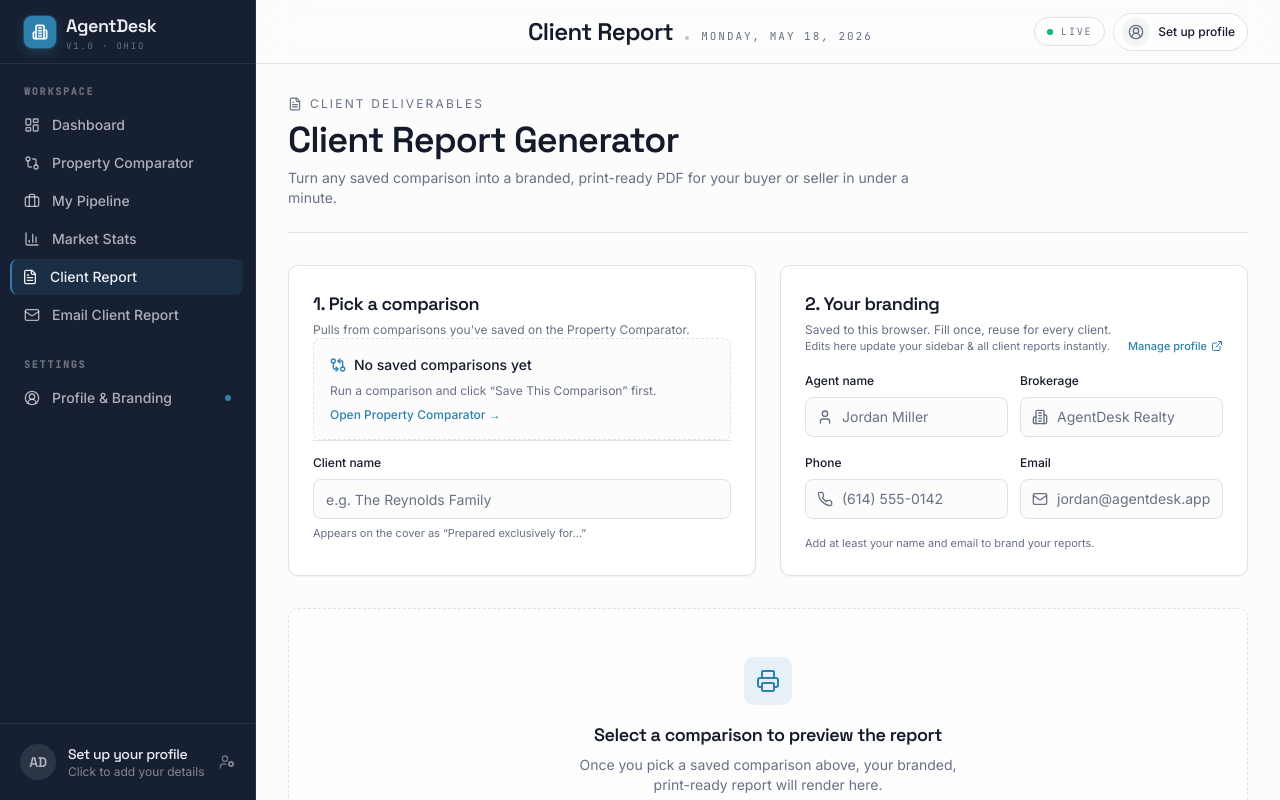
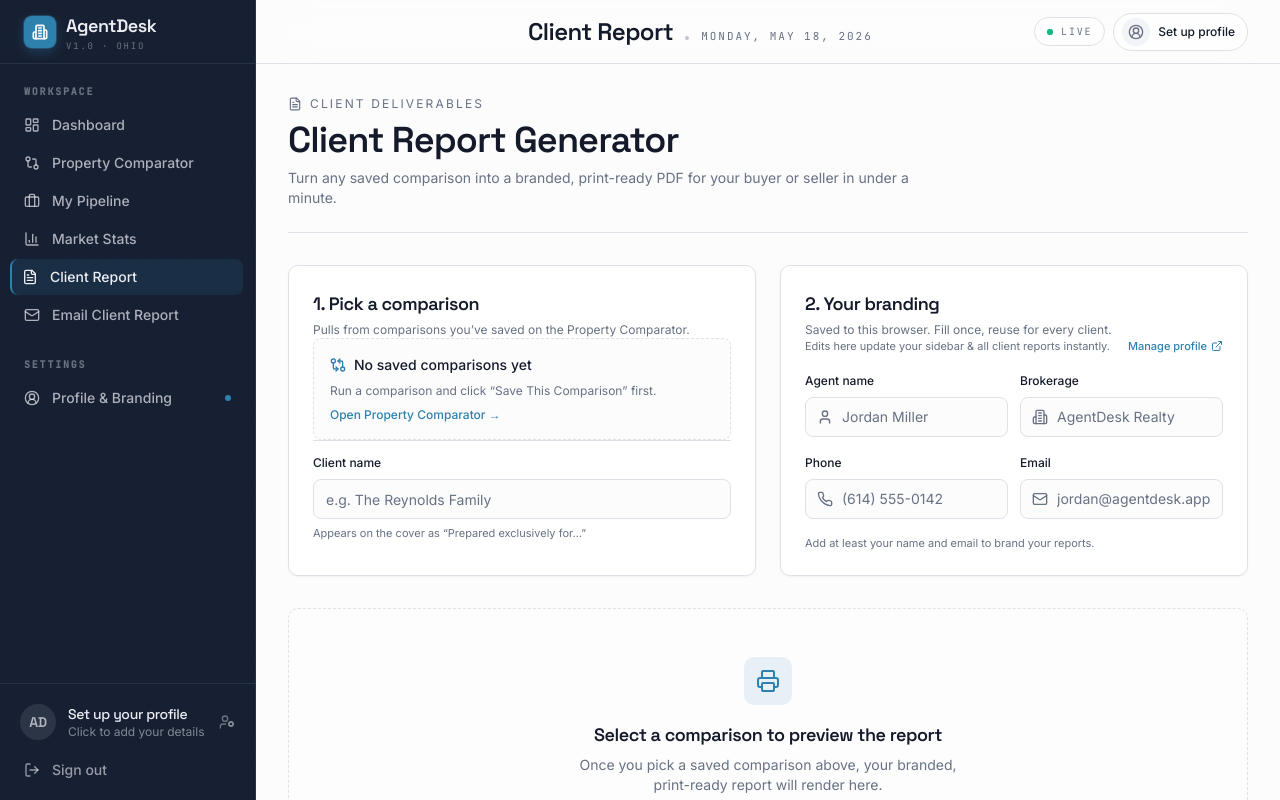
Before and after one commit to puterbuagh/real-estate-agent-tool-a28653, a Next.js app: page /client-report in a window 1280 px wide. Built offline with nearby package versions, Linux system fonts and the light colour scheme.

Commit message:
Update from Colable — 2026-05-19T22:20:03.138Z

```diff
--- a/components/layout/Sidebar.tsx
+++ b/components/layout/Sidebar.tsx
@@ -1,7 +1,8 @@
 "use client";
 
 import Link from "next/link";
-import { usePathname } from "next/navigation";
+import { usePathname, useRouter } from "next/navigation";
+import { useCallback, useState } from "react";
 import {
   LayoutDashboard,
   GitCompare,
@@ -13,9 +14,11 @@ import {
   Building2,
   UserCog,
   UserCircle2,
+  LogOut,
 } from "lucide-react";
 import { cn } from "@/lib/utils";
 import { useAgentBranding } from "@/context/AgentBrandingContext";
+import { createSupabaseBrowserClient } from "@/lib/supabase/client";
 
 interface SidebarProps {
   mobileOpen: boolean;
@@ -37,7 +40,9 @@ const settingsItems = [
 
 function Sidebar({ mobileOpen, onClose }: SidebarProps) {
   const pathname = usePathname();
+  const router = useRouter();
   const { branding, initials, isConfigured } = useAgentBranding();
+  const [signingOut, setSigningOut] = useState(false);
 
   const isProfileActive = pathname.startsWith("/profile");
 
@@ -53,6 +58,24 @@ function Sidebar({ mobileOpen, onClose }: SidebarProps) {
     }
     return "Realtor®";
   })();
+
+  const handleSignOut = useCallback(async () => {
+    if (signingOut) return;
+    setSigningOut(true);
+    try {
+      const supabase = createSupabaseBrowserClient();
+      await supabase.auth.signOut();
+    } catch {
+      // ignore — still redirect to /login
+    }
+    try {
+      window.localStorage.removeItem("agentdesk:agent-branding:v1");
+    } catch {
+      // ignore
+    }
+    router.replace("/login");
+    router.refresh();
+  }, [router, signingOut]);
 
   return (
     <>
@@ -166,7 +189,7 @@ function Sidebar({ mobileOpen, onClose }: SidebarProps) {
           </ul>
         </nav>
 
-        <div className="relative z-10 border-t border-sidebar-border p-3 shrink-0">
+        <div className="relative z-10 border-t border-sidebar-border p-3 shrink-0 space-y-1">
           <Link
             href="/profile"
             onClick={onClose}
@@ -215,6 +238,17 @@ function Sidebar({ mobileOpen, onClose }: SidebarProps) {
               aria-hidden="true"
             />
           </Link>
+
+          <button
+            type="button"
+            onClick={handleSignOut}
+            disabled={signingOut}
+            className="flex w-full items-center gap-3 rounded-md px-3 py-2 text-sm font-medium text-sidebar-foreground/60 transition-colors hover:bg-sidebar-foreground/5 hover:text-sidebar-foreground disabled:opacity-50"
+            aria-label="Sign out"
+          >
+            <LogOut className="h-4 w-4 shrink-0" strokeWidth={2} />
+            <span>{signingOut ? "Signing out…" : "Sign out"}</span>
+          </button>
         </div>
       </aside>
     </>
```
